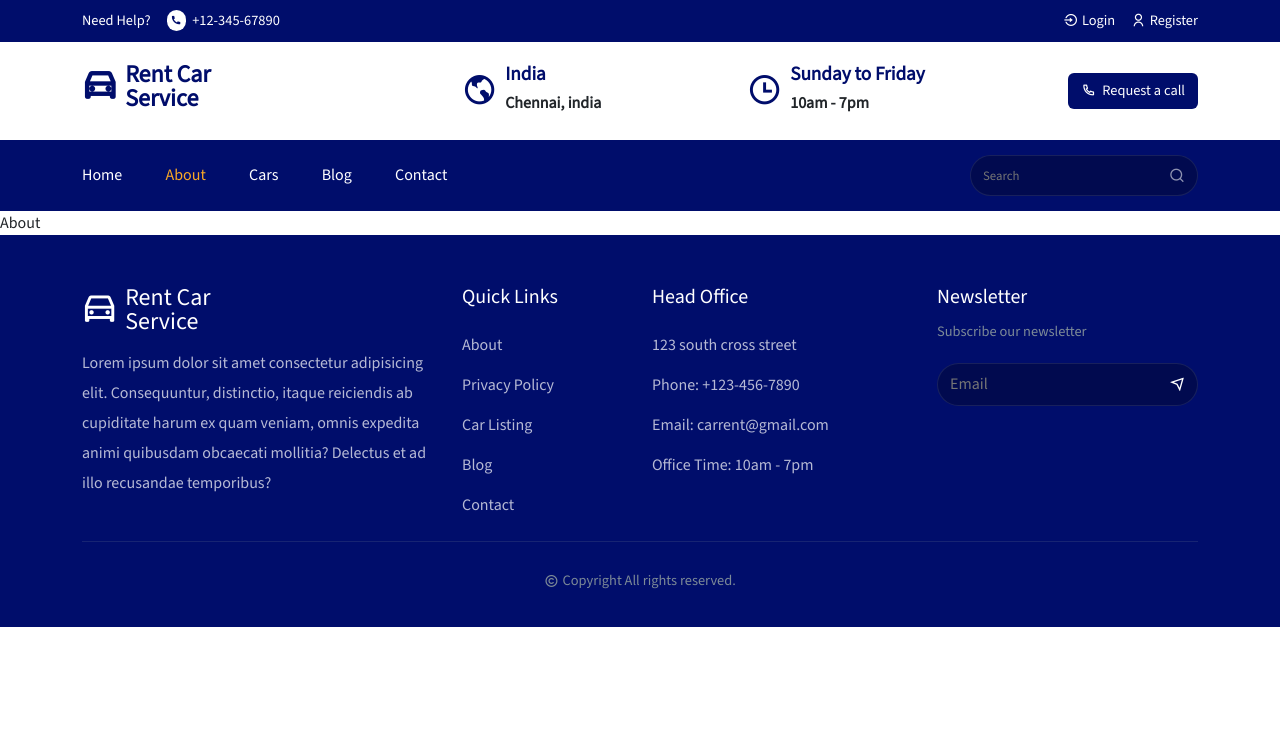
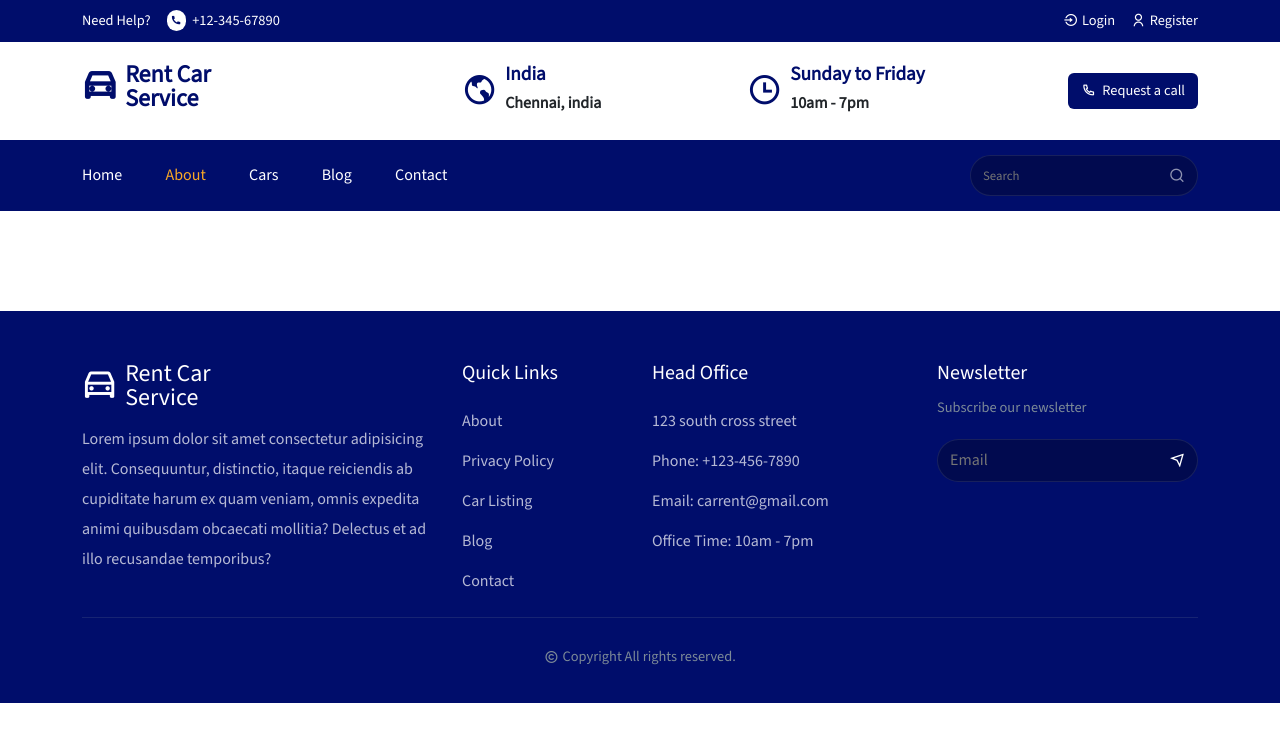
Before and after one commit to navanee1609/car-rent, a React (Create React App) app: page /about in a window 1280 px wide. Shown: the top 742 px of the page. Built offline with nearby package versions, Linux system fonts and the light colour scheme.

Commit message:
added about section

```diff
--- a/src/pages/About.jsx
+++ b/src/pages/About.jsx
@@ -1,9 +1,18 @@
 import React from 'react'
+import { Container, Row, Col } from "reactstrap";
+
 
 const About = () => {
-  return (
-    <div>About</div>
-  )
+  return <section>
+    <container>
+      <Row>
+        <col lg='6' md='6'></col>
+
+
+        <col lg='6' md='6'></col>
+      </Row>
+    </container>
+  </section>
 }
 
 export default About
```
